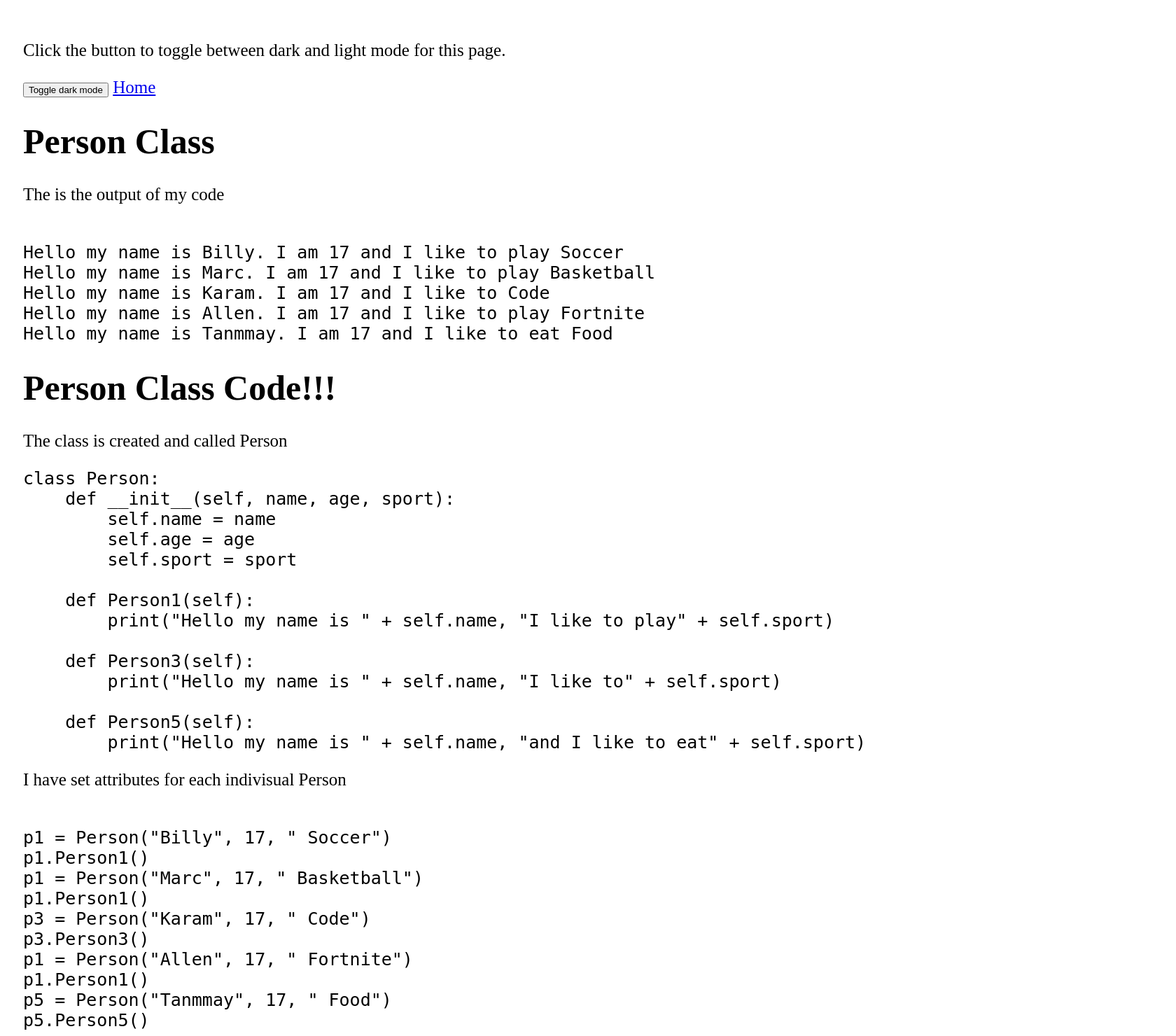
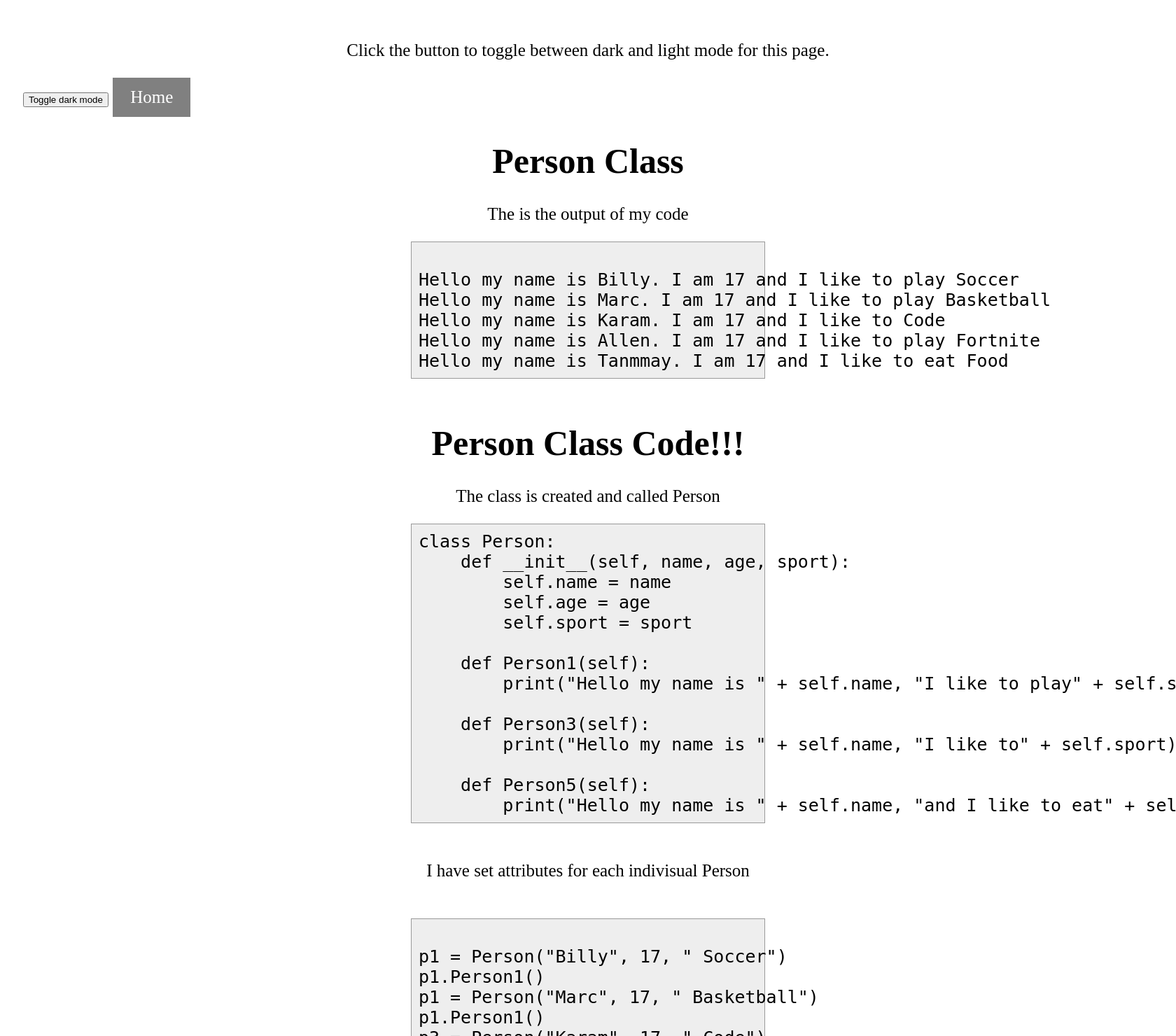
Before and after one commit to TMarwah/P3Cowboys, a Flask app: page /williamminilab in a window 1680 px wide; the page is wider, and only the part inside the window is pictured. Shown: the top 1480 px of that part at 70% size. Run offline with Flask 2, Linux system fonts and the light colour scheme.

Commit message:
edit mini lab

```diff
--- a/Cowboys/William/templates/williamminilab.html
+++ b/Cowboys/William/templates/williamminilab.html
@@ -28,6 +28,45 @@ function myFunction() {
 </script>
 
 </body>
+<style>
+    h3 {
+        text-color: white;
+        text-size: 10%;
+    }
+
+  pre code {
+    background-color: #eee;
+    border: 1px solid #999;
+    display: block;
+    padding: 10px;
+    width: 30%;
+    margin: auto;
+  }
+
+  p {
+    text-align: center;
+  }
+
+  h1 {
+    text-align: center;
+  }
+
+  a:link, a:visited {
+    background-color: gray;
+    color: white;
+    padding: 14px 25px;
+    text-align: center;
+    text-decoration: none;
+    display: inline-block;
+    margin-left: auto;
+    margin-right: auto;
+  }
+
+  a:hover, a:active {
+    background-color: black;
+    margin-left: auto;
+    margin-right: auto;
+  }
 
 </style>
 </head>
```
